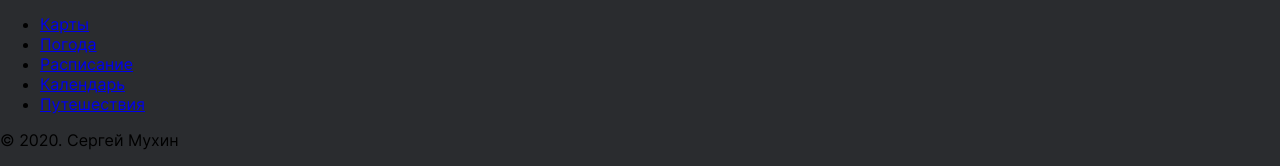
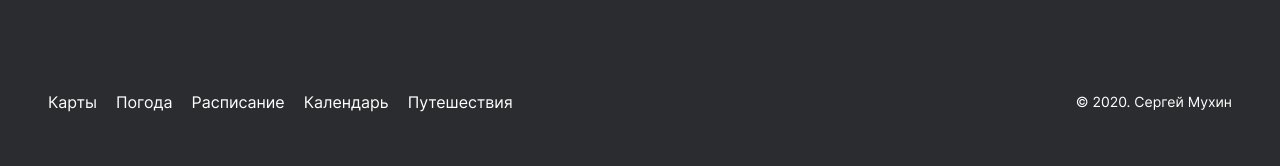
Before and after one commit to mukhindev-praktikum/russian-travel, a plain HTML site: page index.html in a window 1280 px wide. Shown: the part 6742-6908 px from the top of the page. After the commit the page ends 6854 px from the top, so only its background shows below. Drawn offline with Linux system fonts and the light colour scheme.

Commit message:
Блок footer

```diff
--- a/blocks/footer/__copyright/footer__copyright.css
+++ b/blocks/footer/__copyright/footer__copyright.css
@@ -1,3 +1,6 @@
 .footer__copyright {
-
+  margin: 0;
+  font-weight: normal;
+  font-size: 14px;
+  line-height: 16px;
 }
--- a/blocks/footer/__link-item/footer__link-item.css
+++ b/blocks/footer/__link-item/footer__link-item.css
@@ -1,3 +1,3 @@
 .footer__link-item {
-
+  margin-right: 19px;
 }
--- a/blocks/footer/__link/footer__link.css
+++ b/blocks/footer/__link/footer__link.css
@@ -1,3 +1,12 @@
 .footer__link {
+  color: #FFFFFF;
+  font-weight: normal;
+  font-size: 16px;
+  line-height: 18px;
+  transition: opacity 0.25s;
+  text-decoration: none;
+}
 
+.footer__link:hover {
+  opacity: 0.8;
 }
--- a/blocks/footer/__links-list/footer__links-list.css
+++ b/blocks/footer/__links-list/footer__links-list.css
@@ -1,3 +1,6 @@
 .footer__links-list {
-
+  list-style: none;
+  margin: 0;
+  padding: 0;
+  display: flex;
 }
--- a/blocks/footer/footer.css
+++ b/blocks/footer/footer.css
@@ -4,5 +4,9 @@
 @import './__copyright/footer__copyright.css';
 
 .footer {
-
+  margin: 94px 48px 0;
+  display: flex;
+  justify-content: space-between;
+  align-items: center;
+  color: #FFFFFF;
 }
```
